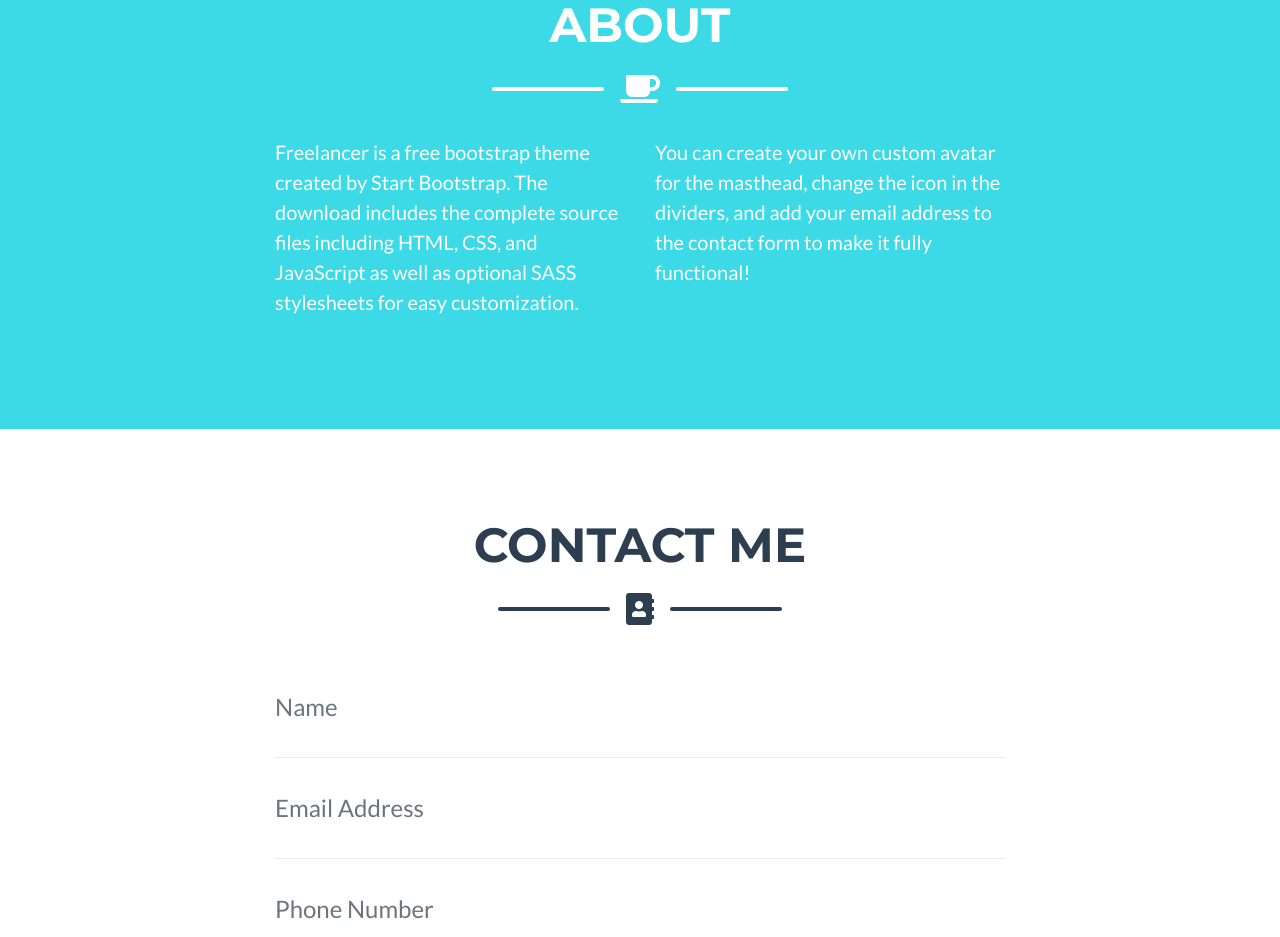
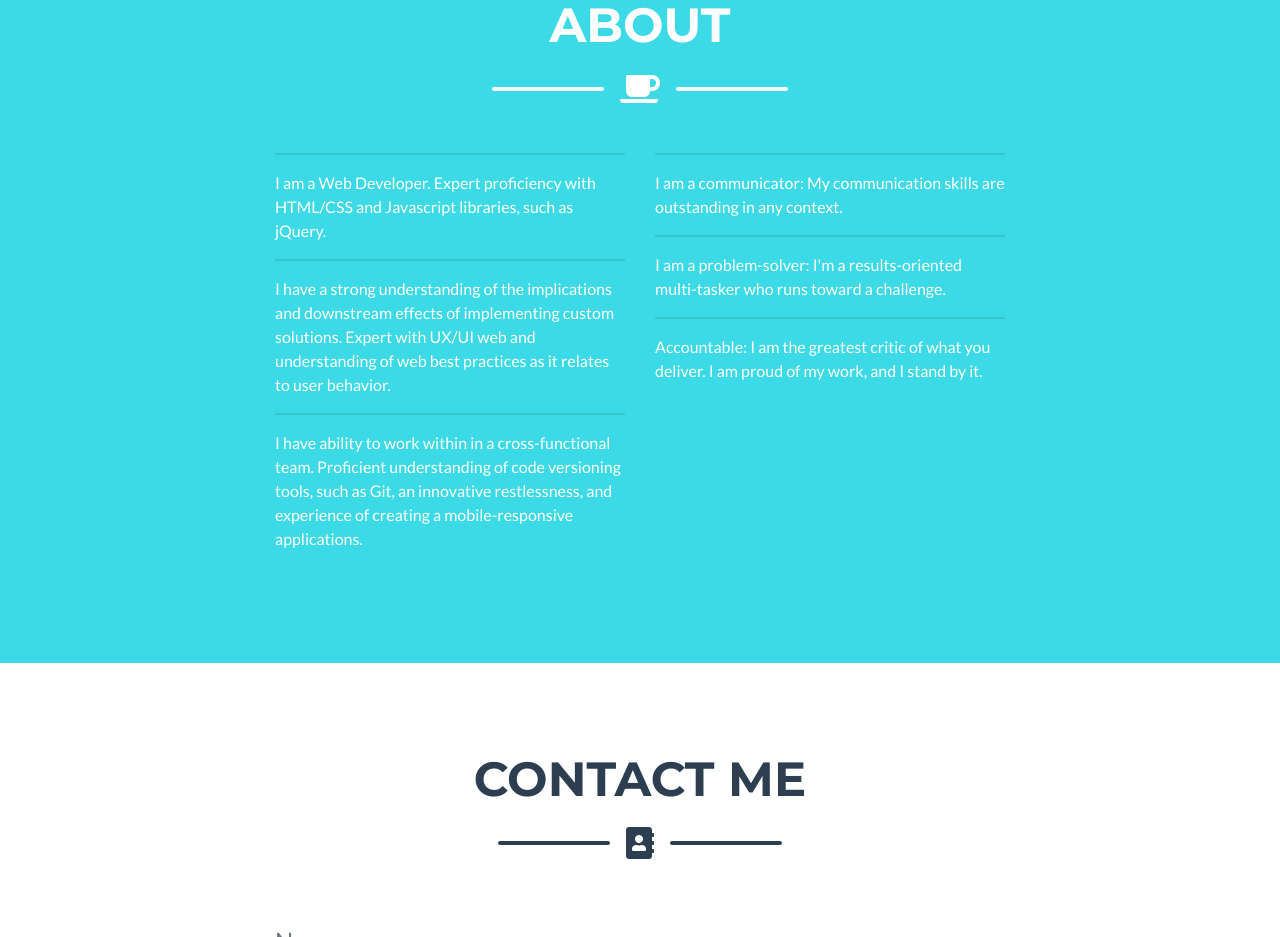
Before and after one commit to Katebond06/Business-Casual, a website with bundled scripts: page index.html in a window 1280 px wide. Shown: the part 1780-2717 px from the top of the page. Built offline with nearby package versions, Linux system fonts and the light colour scheme.

Commit message:
about info

```diff
--- a/index.html
+++ b/index.html
@@ -282,17 +282,33 @@
         <div class="row">
           <div class="col-lg-4 ml-auto">
             <p class="lead">
-              Freelancer is a free bootstrap theme created by Start Bootstrap.
-              The download includes the complete source files including HTML,
-              CSS, and JavaScript as well as optional SASS stylesheets for easy
-              customization.
+              <hr>
+              I am a Web Developer. Expert proficiency with HTML/CSS and
+              Javascript libraries, such as jQuery.
+              <hr>
+              I have a strong understanding of the implications and downstream effects of
+              implementing custom solutions. Expert with UX/UI web and
+              understanding of web best practices as it relates to user
+              behavior.
+              <hr>
+              I have ability to work within in a cross-functional team.
+              Proficient understanding of code versioning tools, such as Git, an
+              innovative restlessness, and experience of creating a
+              mobile-responsive applications.
             </p>
           </div>
           <div class="col-lg-4 mr-auto">
             <p class="lead">
-              You can create your own custom avatar for the masthead, change the
-              icon in the dividers, and add your email address to the contact
-              form to make it fully functional!
+              <hr>
+              I am a communicator: My communication skills are outstanding in
+              any context.
+              <hr>
+              I am a problem-solver: I'm a results-oriented
+              multi-tasker who runs toward a challenge.
+              <hr>
+              Accountable: I am the
+              greatest critic of what you deliver. I am proud of my work, and I
+              stand by it.
             </p>
           </div>
         </div>
```
